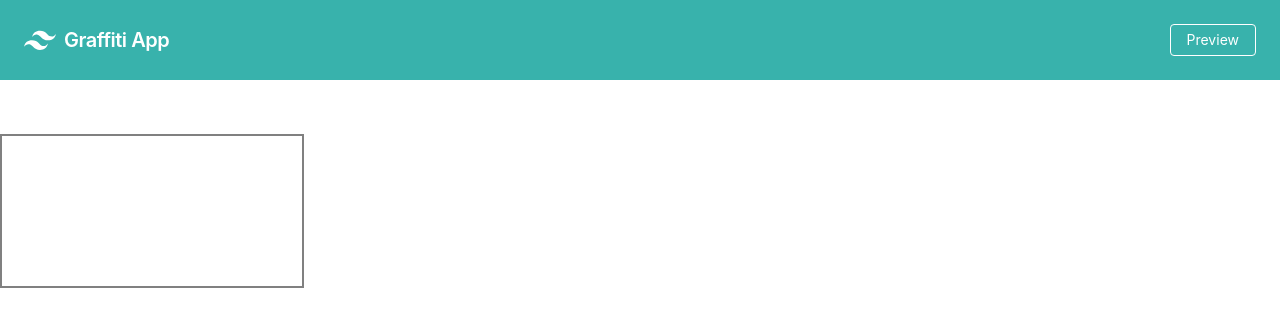
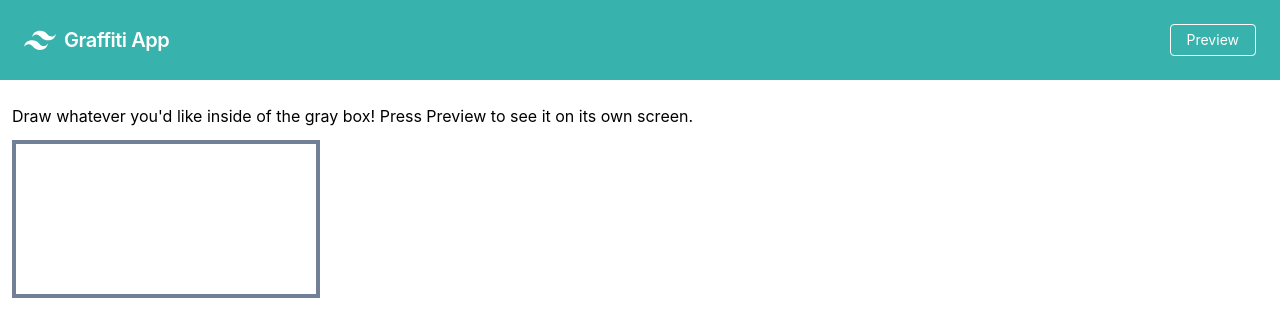
Before and after one commit to emilyseibert/graffiti, a React (Vite) app: page / in a window 1280 px wide. Shown: the top 336 px of the page. Built offline with nearby package versions, Linux system fonts and the light colour scheme.

Commit message:
basic styles for react app

```diff
--- a/postcss.config.js
+++ b/postcss.config.js
@@ -1,6 +1,6 @@
 const tailwindcss = require("tailwindcss");
 const plugins = [];
 plugins.push(tailwindcss);
-// plugins.push(tailwindcss("./tailwind.config.js"));
+plugins.push(tailwindcss("./tailwind.config.js"));
 
 module.exports = { plugins };
--- a/src/components/App.js
+++ b/src/components/App.js
@@ -28,10 +28,10 @@ const App = () => {
 
   return (
     <>
-      <nav class="flex items-center justify-between flex-wrap bg-teal-500 p-6">
-        <div class="flex items-center flex-shrink-0 text-white mr-6">
+      <nav className="flex items-center justify-between flex-wrap bg-teal-500 p-6">
+        <div className="flex items-center flex-shrink-0 text-white mr-6">
           <svg
-            class="fill-current h-8 w-8 mr-2"
+            className="fill-current h-8 w-8 mr-2"
             width="54"
             height="54"
             viewBox="0 0 54 54"
@@ -39,13 +39,15 @@ const App = () => {
           >
             <path d="M13.5 22.1c1.8-7.2 6.3-10.8 13.5-10.8 10.8 0 12.15 8.1 17.55 9.45 3.6.9 6.75-.45 9.45-4.05-1.8 7.2-6.3 10.8-13.5 10.8-10.8 0-12.15-8.1-17.55-9.45-3.6-.9-6.75.45-9.45 4.05zM0 38.3c1.8-7.2 6.3-10.8 13.5-10.8 10.8 0 12.15 8.1 17.55 9.45 3.6.9 6.75-.45 9.45-4.05-1.8 7.2-6.3 10.8-13.5 10.8-10.8 0-12.15-8.1-17.55-9.45-3.6-.9-6.75.45-9.45 4.05z" />
           </svg>
-          <span class="font-semibold text-xl tracking-tight">Graffiti App</span>
+          <span className="font-semibold text-xl tracking-tight">
+            Graffiti App
+          </span>
         </div>
         <div>
           <div>
             <a
               href="#"
-              class="inline-block text-sm px-4 py-2 leading-none border rounded text-white border-white hover:border-transparent hover:text-teal-500 hover:bg-white mt-4 lg:mt-0"
+              className="inline-block text-sm px-4 py-2 leading-none border rounded text-white border-white hover:border-transparent hover:text-teal-500 hover:bg-white mt-4 lg:mt-0"
               onClick={onClick}
             >
               Preview
@@ -53,7 +55,11 @@ const App = () => {
           </div>
         </div>
       </nav>
-      <div>
+      <div className="m-3">
+        <div className="py-3">
+          Draw whatever you'd like inside of the gray box! Press Preview to see
+          it on its own screen.
+        </div>
         <Canvas />
       </div>
     </>
--- a/src/components/Canvas.js
+++ b/src/components/Canvas.js
@@ -77,7 +77,7 @@ const Canvas = () => {
     ctx.beginPath();
     ctx.lineWidth = 5;
     ctx.lineCap = "round";
-    ctx.strokeStyle = "blue";
+    // ctx.strokeStyle = "blue";
 
     // if null, then line break. use same coords for both before & after of stroke.
     if (previousPosition.x) {
@@ -97,11 +97,10 @@ const Canvas = () => {
   }, [channel, position]);
 
   return (
-    <div>
-      <h1 className="text-4xl text-white bg-pink">Hello</h1>
-
-      <canvas ref={canvasEl} style={{ border: "2px solid gray" }}></canvas>
-    </div>
+    <canvas
+      ref={canvasEl}
+      className="border-solid border-4 border-gray-600"
+    ></canvas>
   );
 };
 
--- a/src/reducers/draw.js
+++ b/src/reducers/draw.js
@@ -2,7 +2,6 @@
 const draw = (state = [], action) => {
   switch (action.type) {
     case "ADD_POSITION":
-      debugger;
       return [...state, action.position];
     default:
       return state;
```
